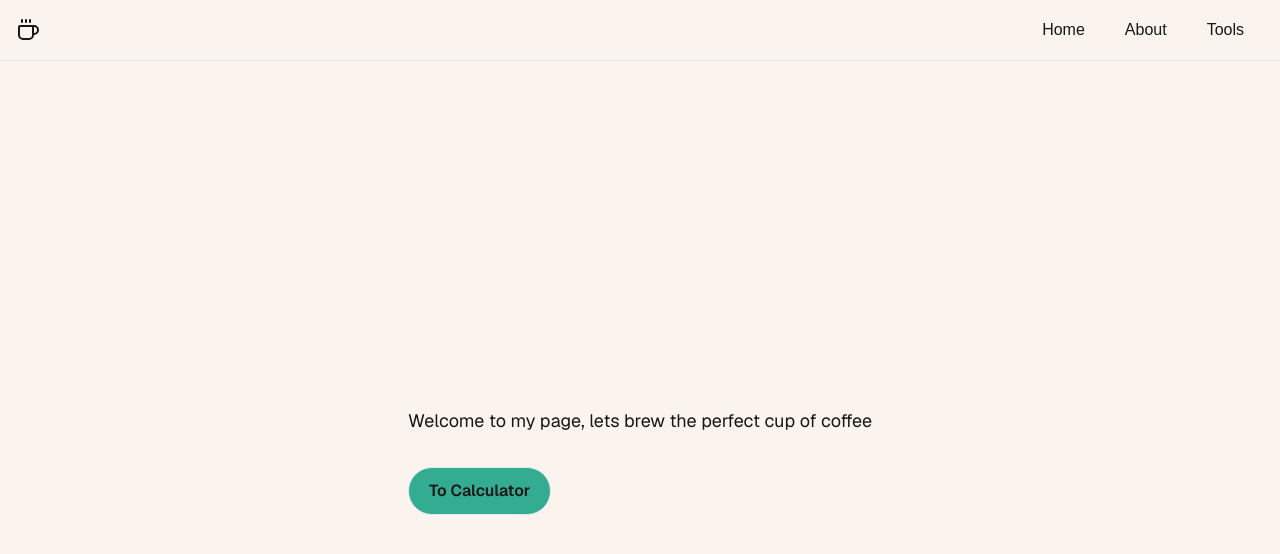
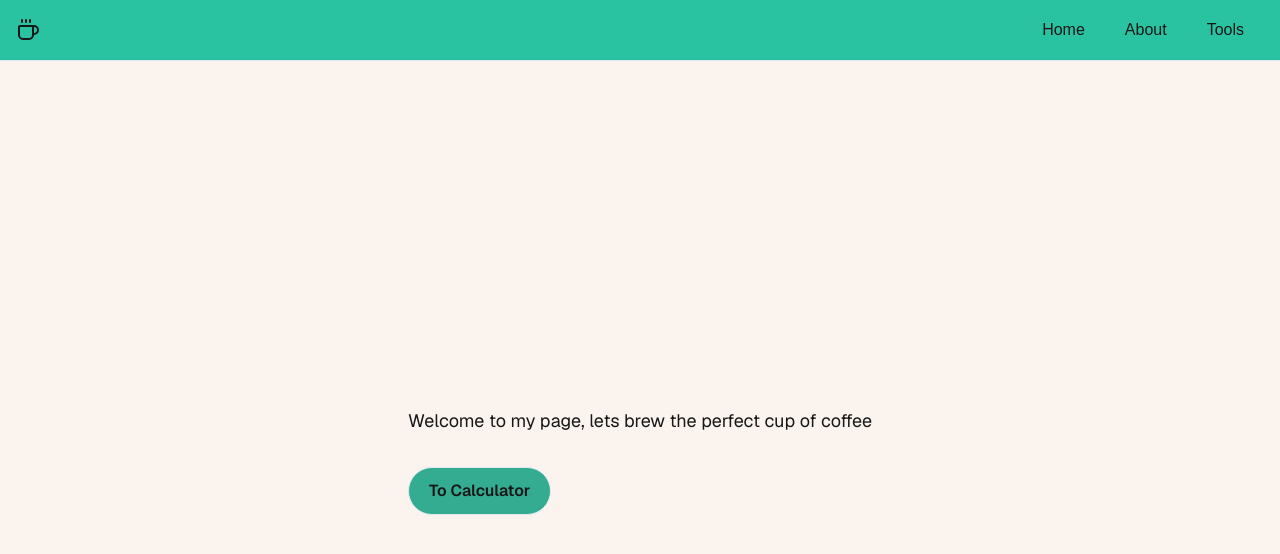
Before and after one commit to MrMarre/BrewMetrics, a Next.js app: page / in a window 1280 px wide. Shown: the top 554 px of the page. Built offline with nearby package versions, Linux system fonts and the light colour scheme.

Commit message:
minor change to header

```diff
--- a/src/components/Navbar.tsx
+++ b/src/components/Navbar.tsx
@@ -26,7 +26,7 @@ export function NavBar() {
   }, []);
 
   return (
-    <header className="border-b px-4 bg-color-white">
+    <header className="border-b px-4 bg-[var(--accent-light)]">
       <div className="flex items-center justify-between  pt-2 pb-2 gap-2">
         {/* Desktop Navigation */}
         <div className="hidden sm:block">
```
